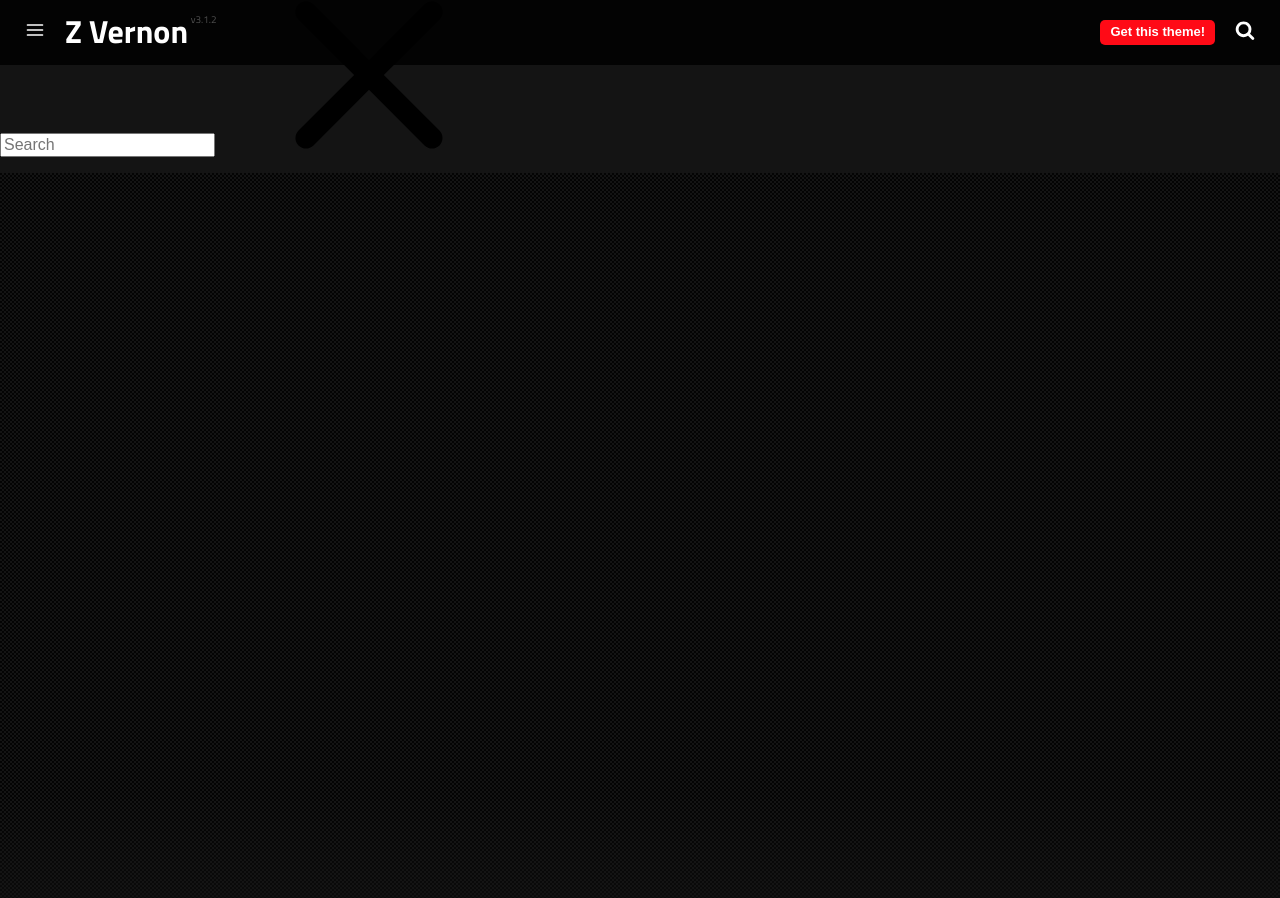
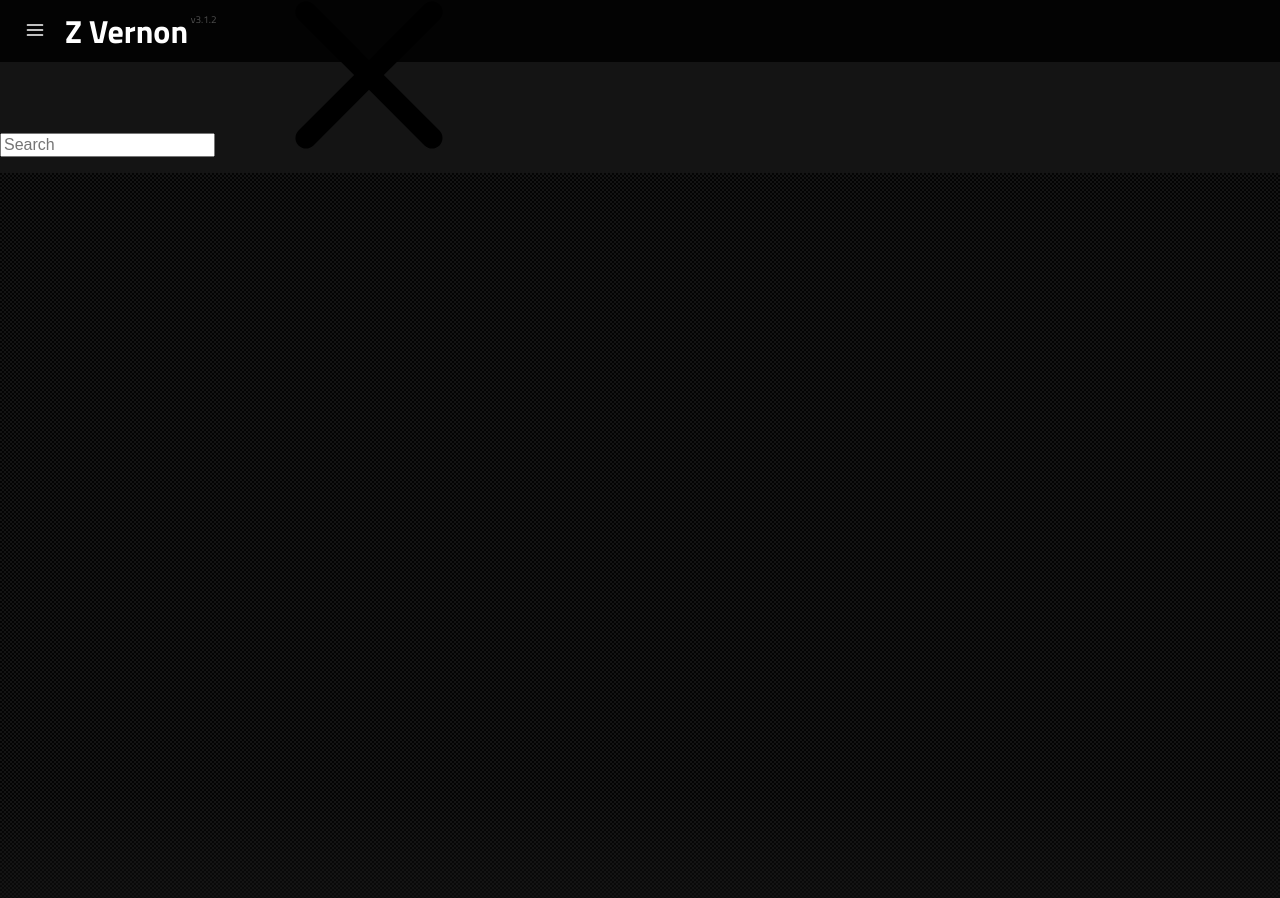
Before and after one commit to z-vernon/z-vernon.github.io, a Jekyll site: the page built from index.html, in a window 1280 px wide and 900 px high. Built offline with Jekyll 4.4.1, drawn with Linux system fonts in a browser that asks for light colours; a script that is not in the unit is left out.

Commit message:
Update header.html

```diff
--- a/_includes/header.html
+++ b/_includes/header.html
@@ -11,14 +11,14 @@
             {% endif %}
         </a>
     </h1>
-    <a id="search" class="dosearch" role="button">
+   <!---- <a id="search" class="dosearch" role="button">
         <svg class="icon-search"><use xlink:href="#icon-search"></use></svg>
     </a>
     {% if site.show_get_theme_btn %}
         <a href="https://github.com/thiagorossener/jekflix-template" class="get-theme" role="button">
             Get this theme!
         </a>
-    {% endif %}
+    {% endif %}-->
 </header>
 
 <div id="mask" class="overlay"></div>
```
